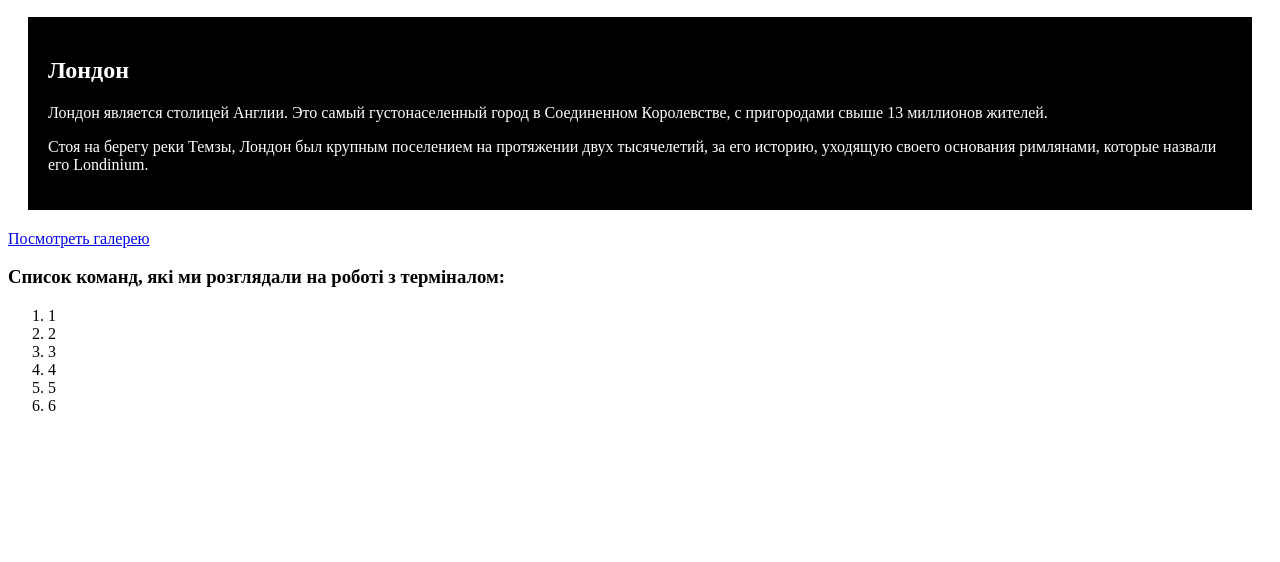
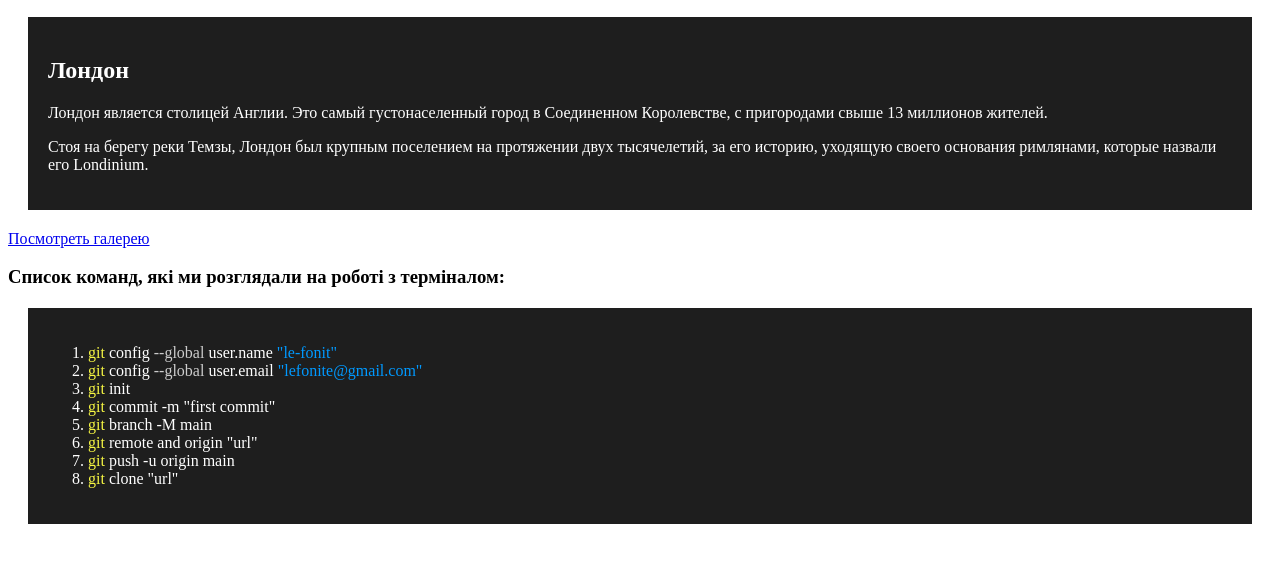
Before and after one commit to le-fonit/Home_work_5-Github-, a plain HTML site: page index.html in a window 1280 px wide. Shown: the part 50-612 px from the top of the page. Drawn offline with Linux system fonts and the light colour scheme.

Commit message:
Order in code
*В коде перенесла <Style> под <body>, вроде ничего не изменилось - пусть тут и будет
*Добавлен стиль и к списку команд
*Поменян цвет у фона <Style>
*Добавлены пункты в списке и применены цвета как в терминале

```diff
--- a/index.html
+++ b/index.html
@@ -5,41 +5,43 @@
     <meta http-equiv="X-UA-Compatible" content="IE=edge">
     <meta name="viewport" content="width=device-width, initial-scale=1.0">
     <title>Довільний код</title>
+ </head>
+
+ <body>
   <style>
    .cities {
-    background-color:black;
+    background-color:#1E1E1E;
     color:white;
     margin:20px;
     padding:20px;
    }
   </style>
- </head>
-
- <body>
 
   <h2>Довільний код</h2>
 
   <div class="cities">
-
    <h2>Лондон</h2>
-
    <p>Лондон является столицей Англии. Это самый густонаселенный город в Соединенном Королевстве, с пригородами свыше 13 миллионов жителей.</p>
    <p>Стоя на берегу реки Темзы, Лондон был крупным поселением на протяжении двух тысячелетий, за его историю, уходящую своего основания римлянами, которые назвали его Londinium.</p>
   </div>
 
   <a href="./gallery.html">Посмотреть галерею</a>
 
+
   <h3>Cписок команд, які ми розглядали на роботі з терміналом:</h3>
-  <ol>
-    <li>1</li>
-    <li>2</li>
-    <li>3</li>
-    <li>4</li>
-    <li>5</li>
-    <li>6</li>
-  </ol>
-
-
+  <div class="cities">
+    <ol>
+      <li> <span style="color: #F5F543;">git</span> config <span style="color: #CCCCCC;">--global</span> user.name <span style="color: #0099ff;">"le-fonit"</span> </li>
+      <li> <span style="color: #F5F543;">git</span> config <span style="color: #CCCCCC;">--global</span> user.email <span style="color: #0099ff;">"lefonite@gmail.com"</span> </li>
+      <!--git узнал ваше имя и электронную почту-->
+      <li> <span style="color: #F5F543;">git</span> init </li>
+      <li> <span style="color: #F5F543;">git</span> commit -m "first commit" </li>
+      <li> <span style="color: #F5F543;">git</span> branch -M main </li>
+      <li> <span style="color: #F5F543;">git</span> remote and origin "url" </li>
+      <li> <span style="color: #F5F543;">git</span> push -u origin main </li>
+      <li> <span style="color: #F5F543;">git</span> clone "url" </li>
+    </ol>
+  </div>
 
  </body>
 </html>
```
